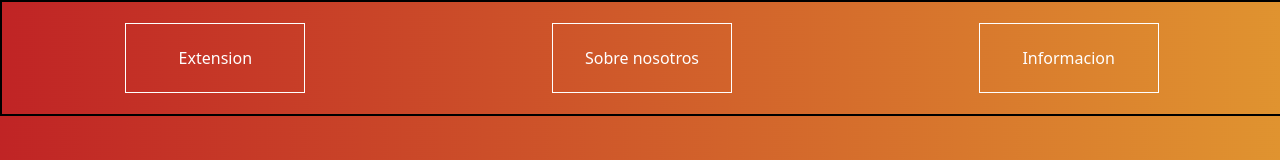
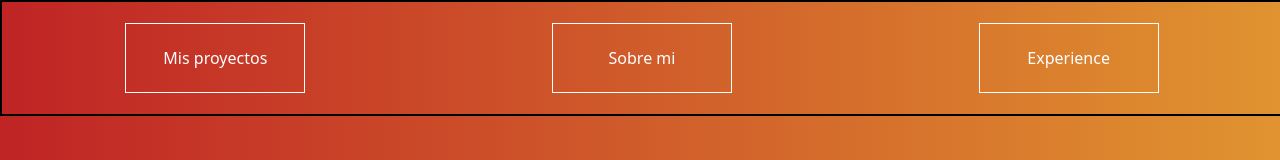
Before and after one commit to GerardAlmonacid/Future.github.io, a plain HTML site: page index.html in a window 1280 px wide. Shown: the top 160 px of the page. Drawn offline with nearby package versions, Linux system fonts and the light colour scheme; a web font is replaced by a local one.

Commit message:
Update index.html

```diff
--- a/index.html
+++ b/index.html
@@ -16,13 +16,13 @@
     <div class="Main-nav">
         <nav class="Nav">
             <div class="Nav-section1">
-                <a href="">Extension</a>
+                <a href="">Mis proyectos</a>
             </div>
             <div class="Nav-section2">
-              <a href="">Sobre nosotros</a>
+              <a href="">Sobre mi</a>
             </div>
             <div class="Nav-section3">
-                <a href="">Informacion</a>
+                <a href="">Experience</a>
             </div>
         </nav>
     </div>
@@ -51,6 +51,7 @@
                 <a href="" class="Footer-a3">Copyright © 2010-2024 Gerard Company S.L. Todos los derechos reservados.  </a>
             </div>
         </div>
+
     </div>
    </div>
 </body>
```
